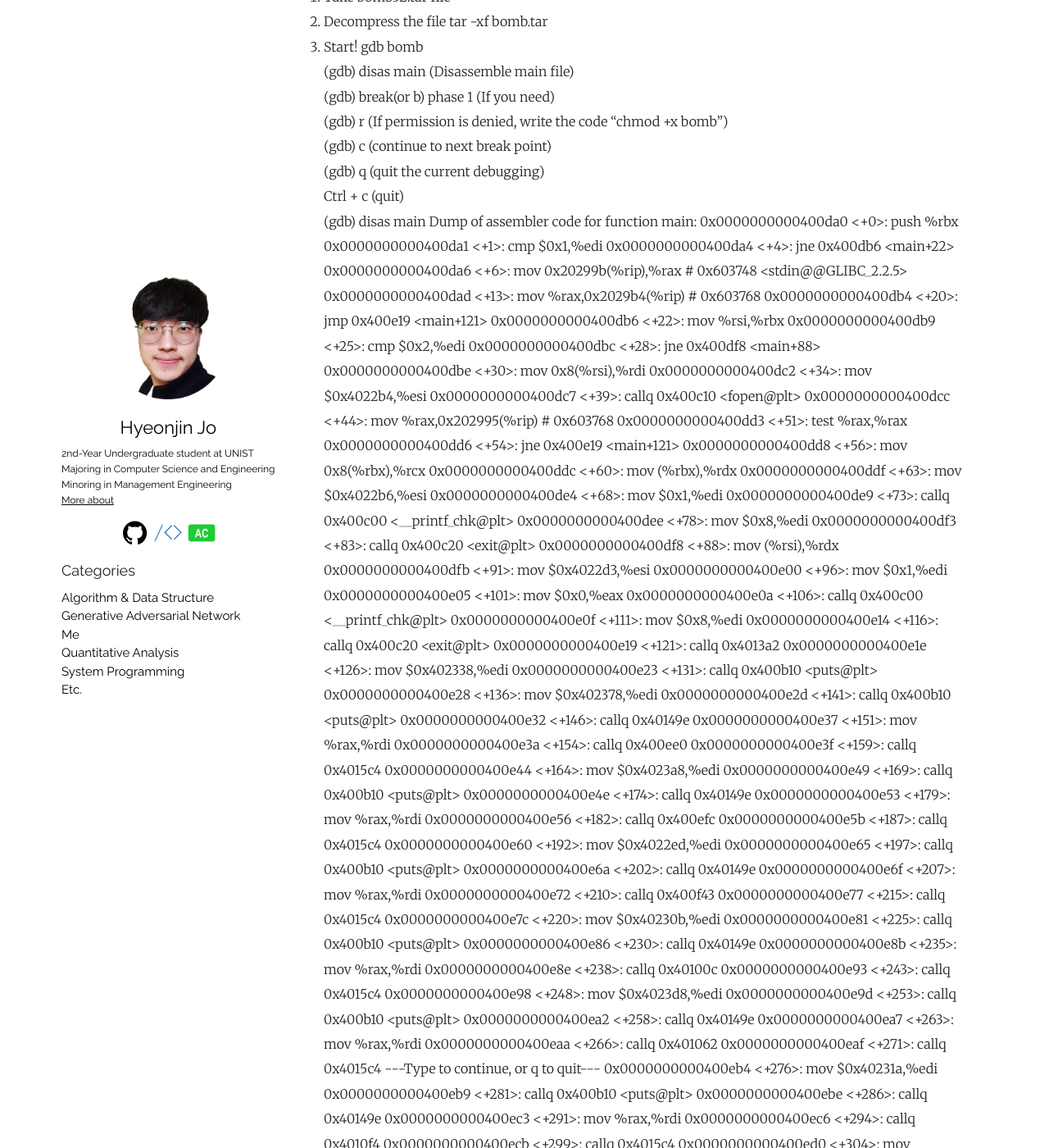
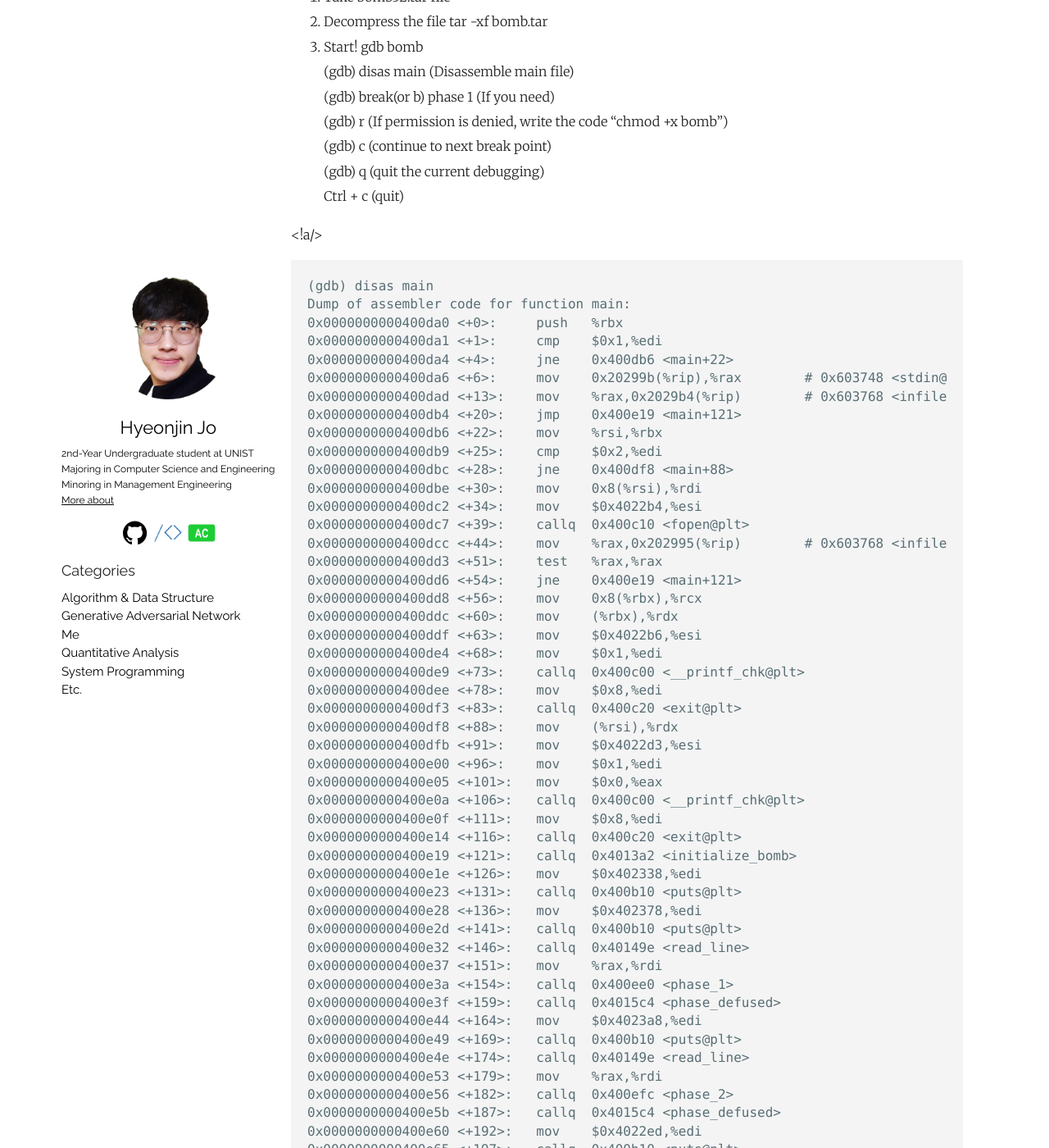
Before and after one commit to thinkin9/thinkin9.github.io, a Jekyll site: the page built from _posts/2020-08-08-CS-15-213-LAB2.markdown, in a window 1280 px wide and 1400 px high, scrolled down 410 px. Shown: the whole window at 82% size. Built offline with Jekyll 4.4.1, drawn with Linux system fonts in a browser that asks for light colours; some of the changed text lies outside the part shown.

Commit message:
20200808

```diff
--- a/_posts/2020-08-08-CS-15-213-LAB2.markdown
+++ b/_posts/2020-08-08-CS-15-213-LAB2.markdown
@@ -27,7 +27,9 @@ categories: System_Programming
     (gdb) c (continue to next break point)
     (gdb) q (quit the current debugging)
     Ctrl + c (quit)
-<!-- -->
+
+<!a/>
+
     (gdb) disas main
     Dump of assembler code for function main:
     0x0000000000400da0 <+0>:     push   %rbx
@@ -131,7 +133,9 @@ categories: System_Programming
 * +14 Test
 * +16 Jump if equal (+23)
 * +18 Function call (explode_bomb)
-<!-- -->
+
+<!a/>
+
     (gdb) disas strings_not_equal
     Dump of assembler code for function strings_not_equal:
     0x0000000000401338 <+0>:     push   %r12
@@ -177,7 +181,9 @@ categories: System_Programming
 * +4, +7 $rdi and $rsi are used as arguments of function
 * We need to know values in the register $rdi and $rsi
     x/s address
-<!-- -->
+
+<!a/>
+
     (gdb) b strings_not_equal
     Breakpoint 2 at 0x401338
     (gdb) c
```
